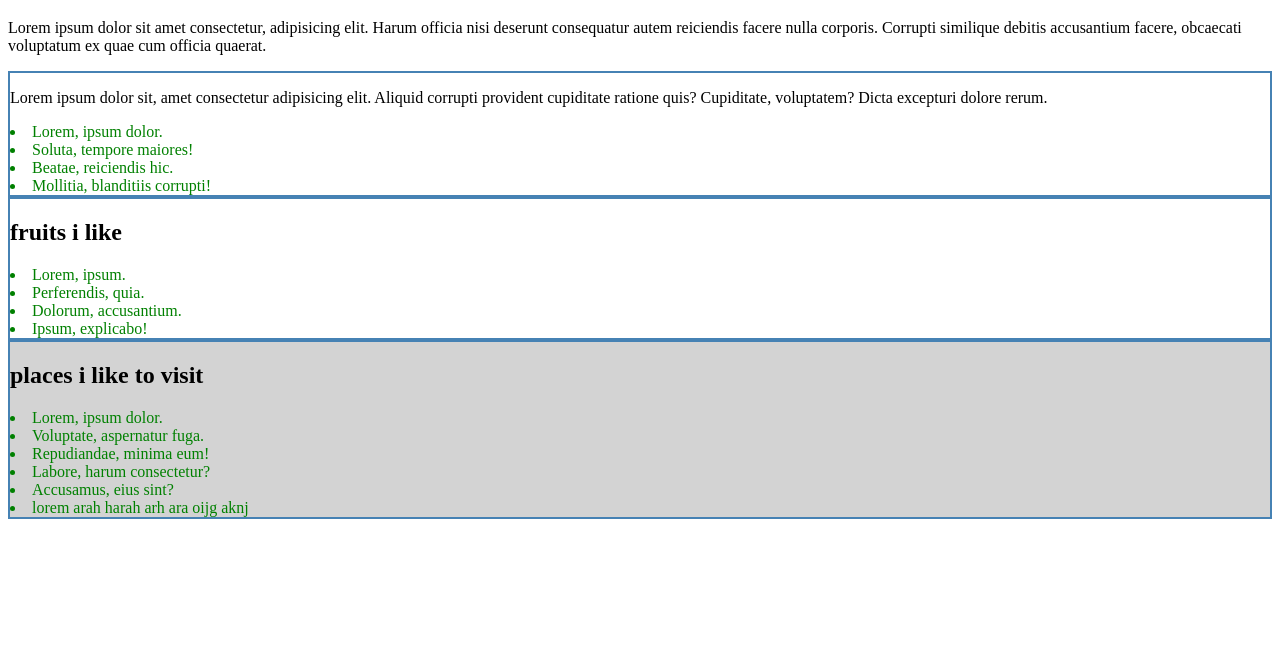
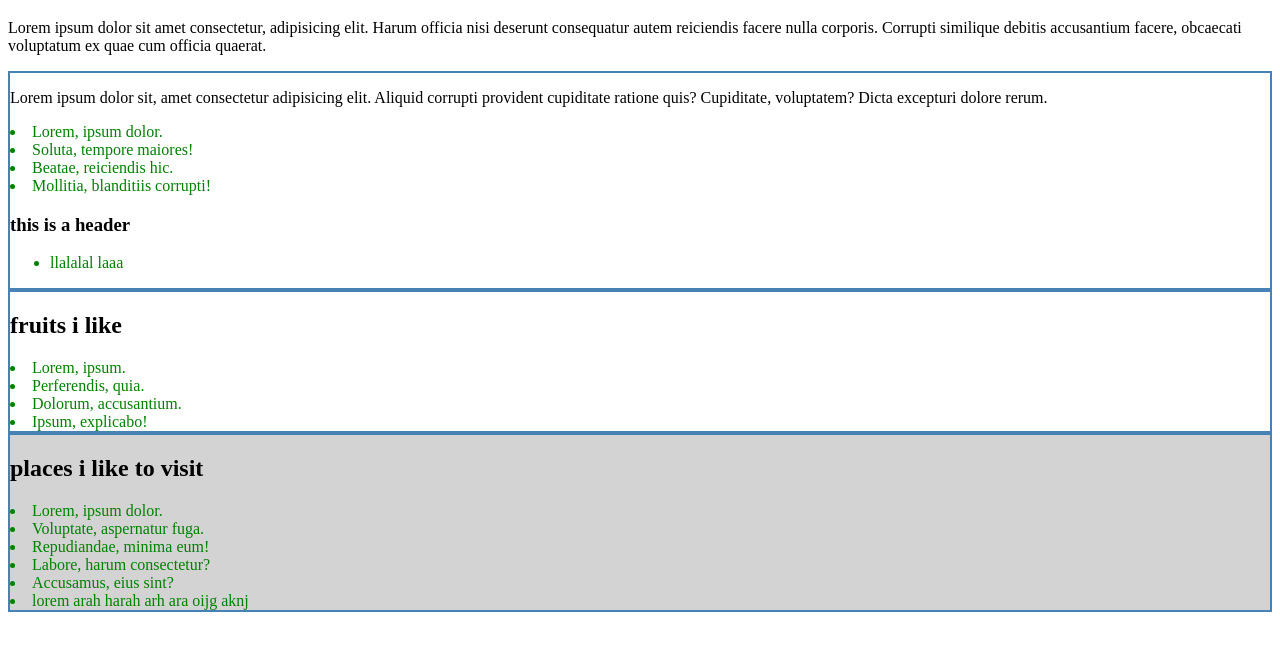
Before and after one commit to T-ahiti/module-24, a plain HTML site: page index.html in a window 1280 px wide. Shown: the part 87-738 px from the top of the page. Drawn offline with Linux system fonts and the light colour scheme.

Commit message:
3rd commit

```diff
--- a/append.js
+++ b/append.js
@@ -9,3 +9,20 @@ li.innerText = 'lorem arah harah arh ara oijg aknj'
 placeList.appendChild(li)
 
 // console.log(place)
+
+// 1. where to add
+const mainContainer = document.getElementById('main-container')
+const section = document.createElement('section')
+const h1 = document.createElement('h1')
+h1.innerText = 'this is a header'
+section.appendChild(h1)
+
+const ul = document.createElement('ul')
+const li1 = document.createElement('li')
+li1.innerText = 'llalalal laaa'
+ul.appendChild(li1)
+
+section.appendChild(ul)
+
+mainContainer.appendChild(section)
+console.log(mainContainer)
--- a/index.html
+++ b/index.html
@@ -21,7 +21,7 @@
 
     <main>
 
-      <section>
+      <section id="main-container">
          <p>Lorem ipsum dolor sit, amet consectetur adipisicing elit. Aliquid corrupti provident cupiditate ratione quis? Cupiditate, voluptatem? Dicta excepturi dolore rerum.</p>
          <li>Lorem, ipsum dolor.</li>
          <li>Soluta, tempore maiores!</li>
```
